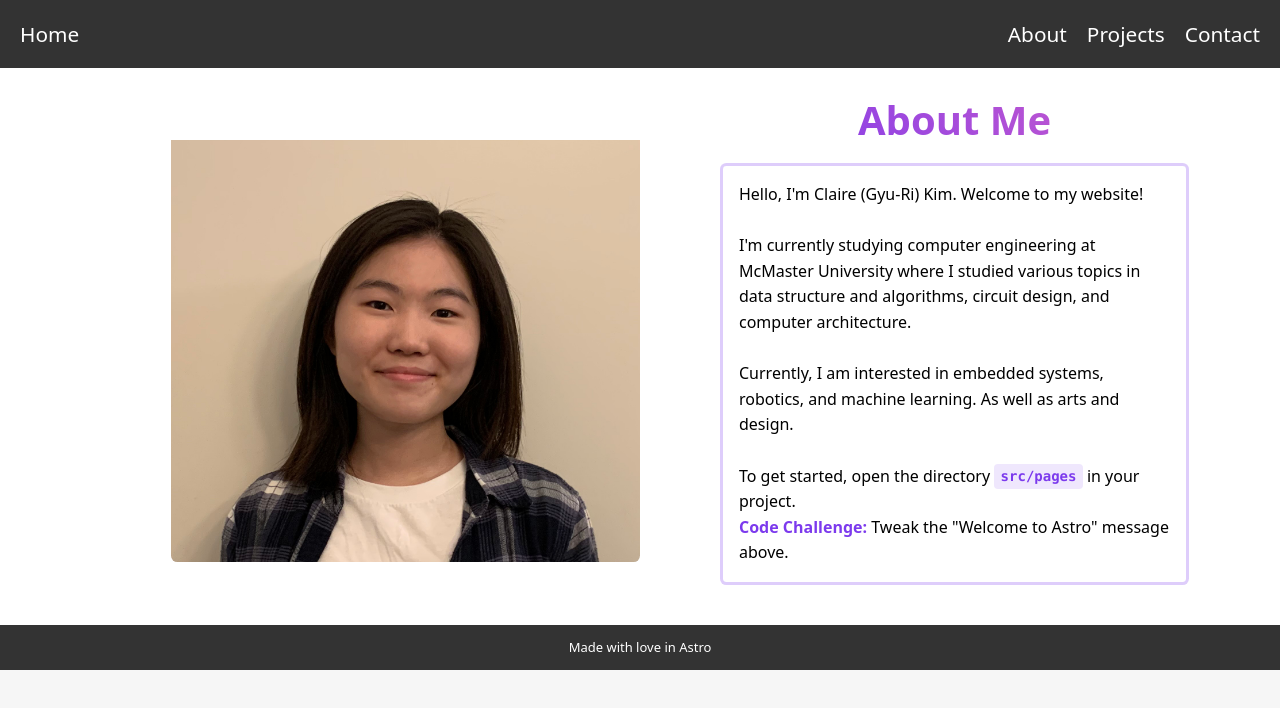
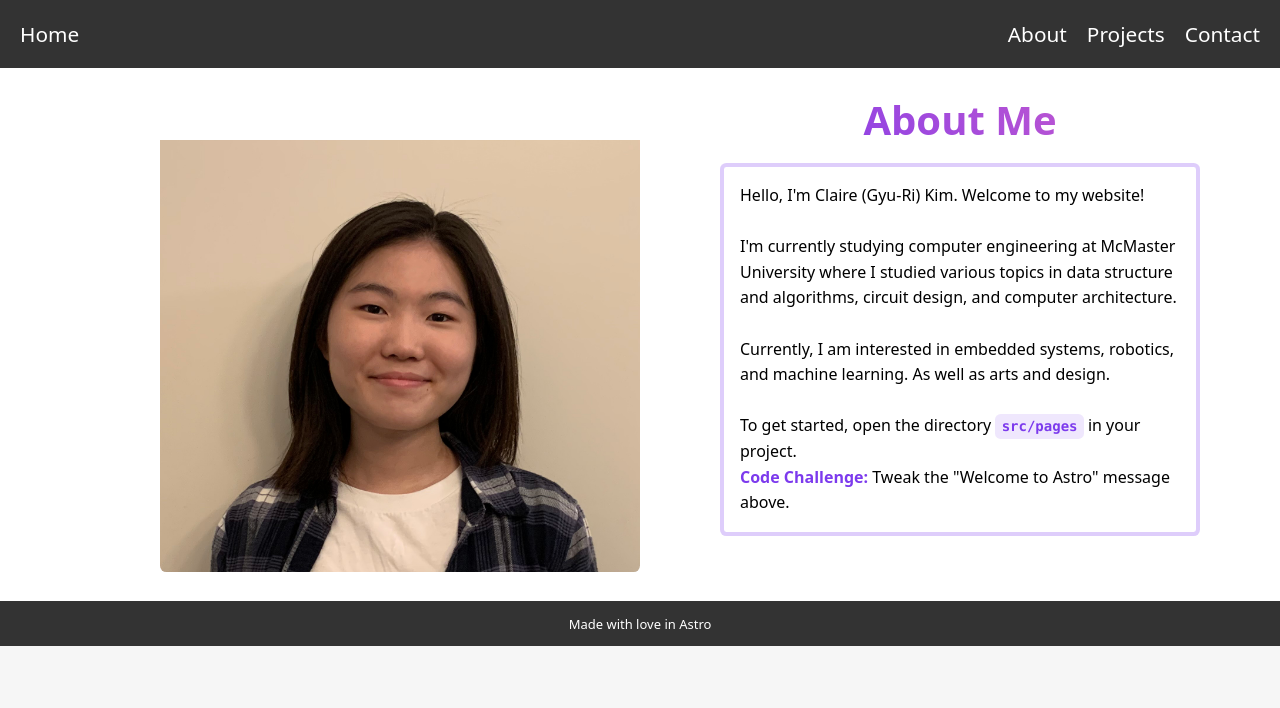
Before and after one commit to Shivermist/portfolio-website, an Astro site: page /about in a window 1280 px wide. Built offline with nearby package versions, Linux system fonts and the light colour scheme; Astro itself is replaced by a stand-in of ours.

Commit message:
altered units

```diff
--- a/src/components/Card.astro
+++ b/src/components/Card.astro
@@ -24,11 +24,11 @@ const { href, title, body, imageSrc } = Astro.props;
 		position:relative;
 		list-style: none;
 		display: flex;
-		padding: 0.55rem;
+		padding: 0.55em;
 		background-color: white;
 		background-image: none;
 		background-size: 100%;
-		border-radius: 0.6rem;
+		border-radius: 0.6em;
 		background-position: 100%;
 		transition: background-position 0.6s cubic-bezier(0.22, 1, 0.36, 1);
 		box-shadow: 0 4px 6px -1px rgba(0, 0, 0, 0.1), 0 2px 4px -2px rgba(0, 0, 0, 0.1);
@@ -39,7 +39,7 @@ const { href, title, body, imageSrc } = Astro.props;
 		width: 100%;
 		text-decoration: none;
 		line-height: 5;
-		border-radius: 0.35rem;
+		border-radius: 0.35em;
 		color: #000000;
 		background-color: rgba(255, 255, 255, 0.400);
 		opacity: 1;
@@ -47,7 +47,7 @@ const { href, title, body, imageSrc } = Astro.props;
 
 	.link-card:hover,
 	.link-card:focus-within {
-		transform: translateY(-10px);
+		transform: translateY(-0.5em);
 	}
 
 	.link-card:hover .image-container,
@@ -56,17 +56,14 @@ const { href, title, body, imageSrc } = Astro.props;
 	}
 
 	.link-card > a > h2 {
-		margin: 0.5rem;
-		font-size: 1.50rem;
+		margin: 0.5em;
+		font-size: 1.50em;
 		text-align: center;
 	}
 
 	p {
-		margin: 0.5rem;
+		margin: 0.5em;
 		color: #444;
 	}
 
-	.link-card span {
-		margin-left: 5px;
-	}
   </style>
--- a/src/components/Header.astro
+++ b/src/components/Header.astro
@@ -32,29 +32,29 @@ const { name, job, desc, image} = Astro.props;
 	.column {
 		/* how to do top padding */
 		text-align-last: center;
-		margin-left: 5rem;
+		margin-left: 5em;
 		text-align:center;
 
 	}
 
 	h1 {
-		font-size: 5rem;
+		font-size: 5em;
 		font-weight: 800;
 		margin: 0;
 		text-align: left;
-        padding-top: 10rem;
+        padding-top: 2em;
 	}
 
 	h2 {
-		font-size: 2rem;
+		font-size: 2em;
 		font-weight: 500;
 		margin: 0;
 		text-align: left;
 	}
 
 	p {
-		padding-top: 1rem;
-		font-size: 1.3rem;
+		padding-top: 1em;
+		font-size: 1.3em;
 		font-weight: 350;
 		margin: 0;
 	}
@@ -70,7 +70,7 @@ const { name, job, desc, image} = Astro.props;
 	img {
         width: 60%;
         height: auto;
-        padding-top: 5rem;
+        padding-top: 5em;
 	}
 
 </style>
--- a/src/components/NavBar.astro
+++ b/src/components/NavBar.astro
@@ -41,7 +41,7 @@ import { Image, getImage } from 'astro:assets';
 	color: #fff;
 	text-decoration: none;
 	transition: color 0.2s ease-in-out;
-	font-size: 1.3rem;
+	font-size: 1.3em;
 	}
 
 	.header-bar a:hover {
--- a/src/pages/404.astro
+++ b/src/pages/404.astro
@@ -14,7 +14,7 @@ import Card from '../components/Card.astro';
 <style>
 	body {
 		margin: auto;
-		padding: 1.5rem;
+		padding: 1.5em;
 		max-width:120ch;
         text-align: center;
         position: absolute;
@@ -23,13 +23,13 @@ import Card from '../components/Card.astro';
         transform: translate(-50%, -50%);
 	}
 	h1 {
-		font-size: 3rem;
+		font-size: 3em;
 		font-weight: 800;
 		margin: 0;
 	}
 
     h2 {
-		font-size: 1.5rem;
+		font-size: 1.5em;
 		font-weight: 500;
 		margin: 0;
 	}
--- a/src/pages/about.astro
+++ b/src/pages/about.astro
@@ -47,11 +47,11 @@ import Footer from '../components/Footer.astro';
 
 	main {
 		margin: auto;
-		padding: 1.5rem;
-		max-width: 120ch;
+		padding: 1.5em;
+		max-width: 70em;
 	}
 	h1 {
-		font-size: 2.5rem;
+		font-size: 2.5em;
 		font-weight: 800;
 		margin: 0;
 		color:rgb(0, 0, 0);
@@ -59,7 +59,7 @@ import Footer from '../components/Footer.astro';
 	}
 
 	p {
-		font-size: 1rem;
+		font-size: 1em;
 		line-height: 1.6;
 	}
 
@@ -67,9 +67,9 @@ import Footer from '../components/Footer.astro';
 	img {
 		width: 100%;
 		height: auto;
-		border-radius: 0.4rem;
+		border-radius: 0.4em;
 		margin: 0;
-		padding-top: 3rem;
+		padding-top: 3em;
 	}
 
 	.grid {
@@ -79,7 +79,7 @@ import Footer from '../components/Footer.astro';
 
 	.column {
 		text-align: left;
-		margin-left: 5rem;
+		margin-left: 5em;
 	}
 
 	.text-gradient {
@@ -91,18 +91,18 @@ import Footer from '../components/Footer.astro';
 	}
 	.instructions {
 		line-height: 1.6;
-		margin: 1rem 0;
-		border: 3px solid rgba(var(--accent), 25%);
+		margin: 1em 0;
+		border: 0.3em solid rgba(var(--accent), 25%);
 		background-color: white;
-		padding: 1rem;
-		border-radius: 0.4rem;
+		padding: 1em;
+		border-radius: 0.4em;
 	}
 	.instructions code {
 		font-size: 0.875em;
 		font-weight: bold;
 		background: rgba(var(--accent), 12%);
 		color: rgb(var(--accent));
-		border-radius: 4px;
+		border-radius: 0.4em;
 		padding: 0.3em 0.45em;
 
 	}
--- a/src/pages/index.astro
+++ b/src/pages/index.astro
@@ -16,10 +16,10 @@ import Footer from '../components/Footer.astro';
 		image="computer_storyset.jpg"
 	/>
 
-	<h2 style="padding-left: 15rem; color: red"> RESUME BUTTON HERE </h2>
+	<h2 style="padding-left: 5em; color: red"> RESUME BUTTON HERE </h2>
 
 	<main>
-		<h1 style="padding-top: 50px;"> Integrated Cornerstone Design Projects </h1>
+		<h1 style="padding-top: 1em;"> Integrated Cornerstone Design Projects </h1>
 		<ul role="list" class="link-card-grid">
 			<Card
 				href="https://docs.astro.build/"
@@ -48,7 +48,7 @@ import Footer from '../components/Footer.astro';
 				imageSrc="electromagnetic_gripper.jpg"
 			/>
 		</ul>
-		<h1 style="padding-top: 50px; padding-bottom: 15px;"> LIDAR Scanner for Spacial Mapping </h1>
+		<h1 style="padding-top: 1em; padding-bottom: 0.5em;"> LIDAR Scanner for Spacial Mapping </h1>
 		<Card
 			href="https://docs.astro.build/"
 			title="Microprocessor Systems Design Project"
@@ -69,12 +69,12 @@ import Footer from '../components/Footer.astro';
 
 	main {
 		margin: auto;
-		padding: 1.5rem;
+		padding: 1.5em;
 		max-width: 120ch;
 
 	}
 	h1 {
-		font-size: 2.5rem;
+		font-size: 2.5em;
 		font-weight: 800;
 		margin: 0;
 		text-align: left;
@@ -83,7 +83,7 @@ import Footer from '../components/Footer.astro';
 	}
 
 	h2 {
-		font-size: 2rem;
+		font-size: 2em;
 		font-weight: 500;
 		margin: 0;
 		text-align: left;
@@ -100,11 +100,11 @@ import Footer from '../components/Footer.astro';
 	}
 	.instructions {
 		line-height: 1.6;
-		margin: 1rem 0;
+		margin: 1em 0;
 		border: 1px solid rgba(var(--accent), 25%);
 		background-color: white;
-		padding: 1rem;
-		border-radius: 0.4rem;
+		padding: 1em;
+		border-radius: 0.4em;
 	}
 	.instructions code {
 		font-size: 0.875em;
@@ -120,7 +120,7 @@ import Footer from '../components/Footer.astro';
 	.link-card-grid {
 		display: grid;
 		grid-template-columns: repeat(auto-fit, minmax(24ch, 1fr));
-		gap: 1rem;
+		gap: 1em;
 		padding: 0;
 	}
 </style>
```
